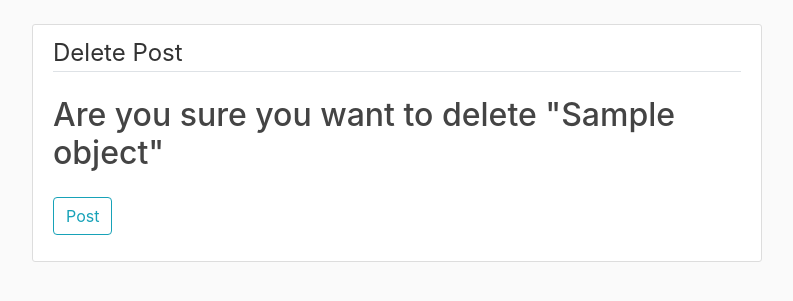
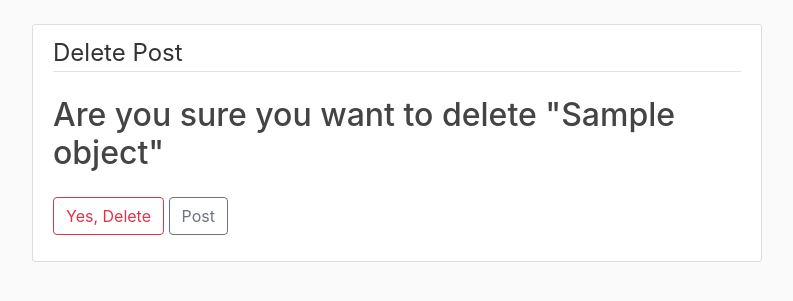
Before and after one commit to Lynch4360/wired_out, a Django app: template templates/deletePost.html in a window 1280 px wide. Shown: the part 56-357 px from the top of the page, without its empty margins (53-846 px from the left). Run offline with Django 3.2, Linux system fonts and the light colour scheme; the template is opened without the code that fills it: most values are stand-ins (such as "Sample title", 1, 10 or a date in 2020).

Commit message:
Add cancel button to delete obtion. changed style of buttons

```diff
--- a/templates/deletePost.html
+++ b/templates/deletePost.html
@@ -11,7 +11,8 @@
                 <h2>Are you sure you want to delete "{{ object.title }}"</h2>
             </fieldset>
             <div class="form-group">
-                <button class="btn btn-outline-info" type="submit">Post</button>
+                <button class="btn btn-outline-danger" type="submit">Yes, Delete</button>
+                <a class="btn btn-outline-secondary" href="{% url 'post-detail' object.id%}">Post</a>
             </div>
         </form>
     </div>
```
